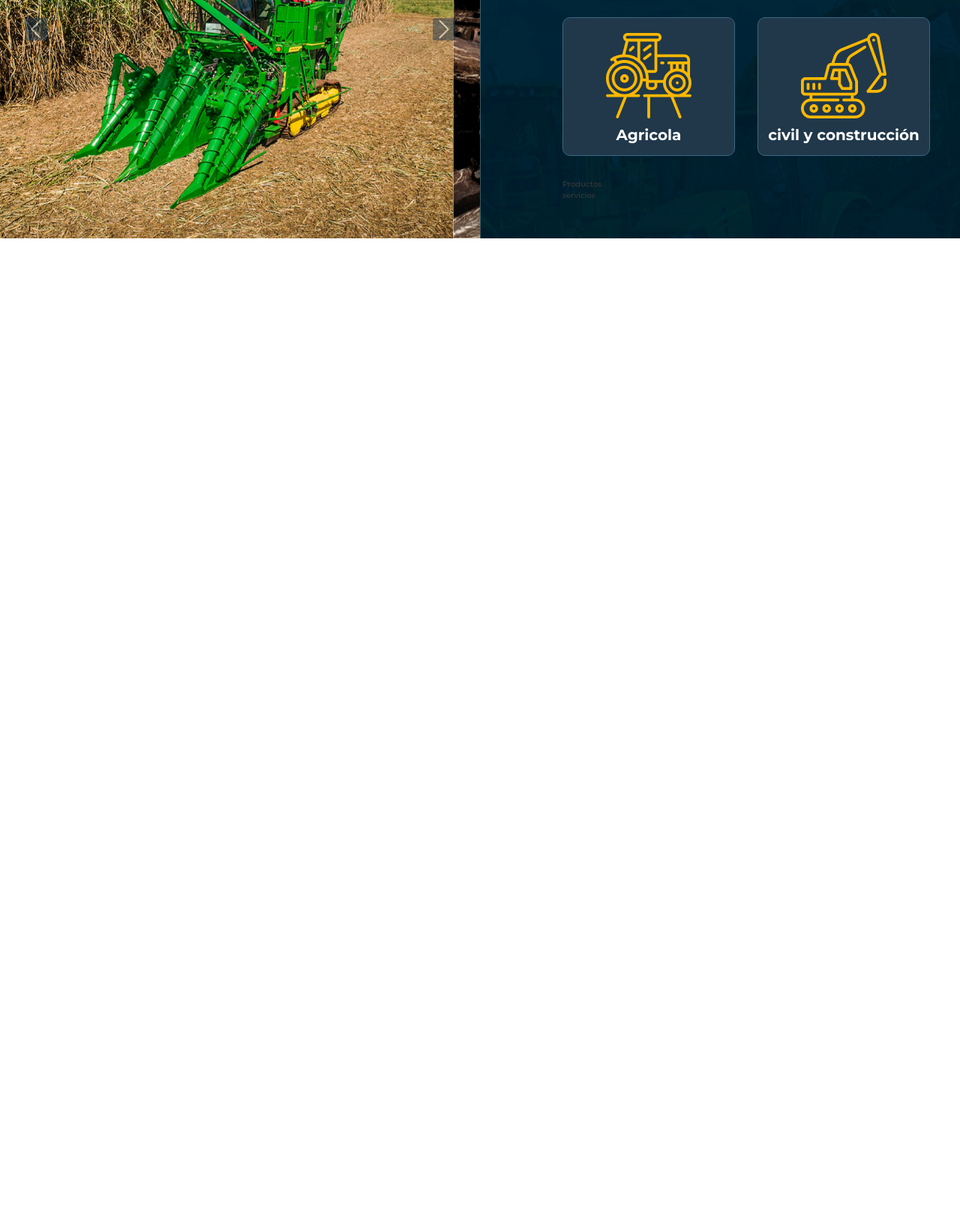
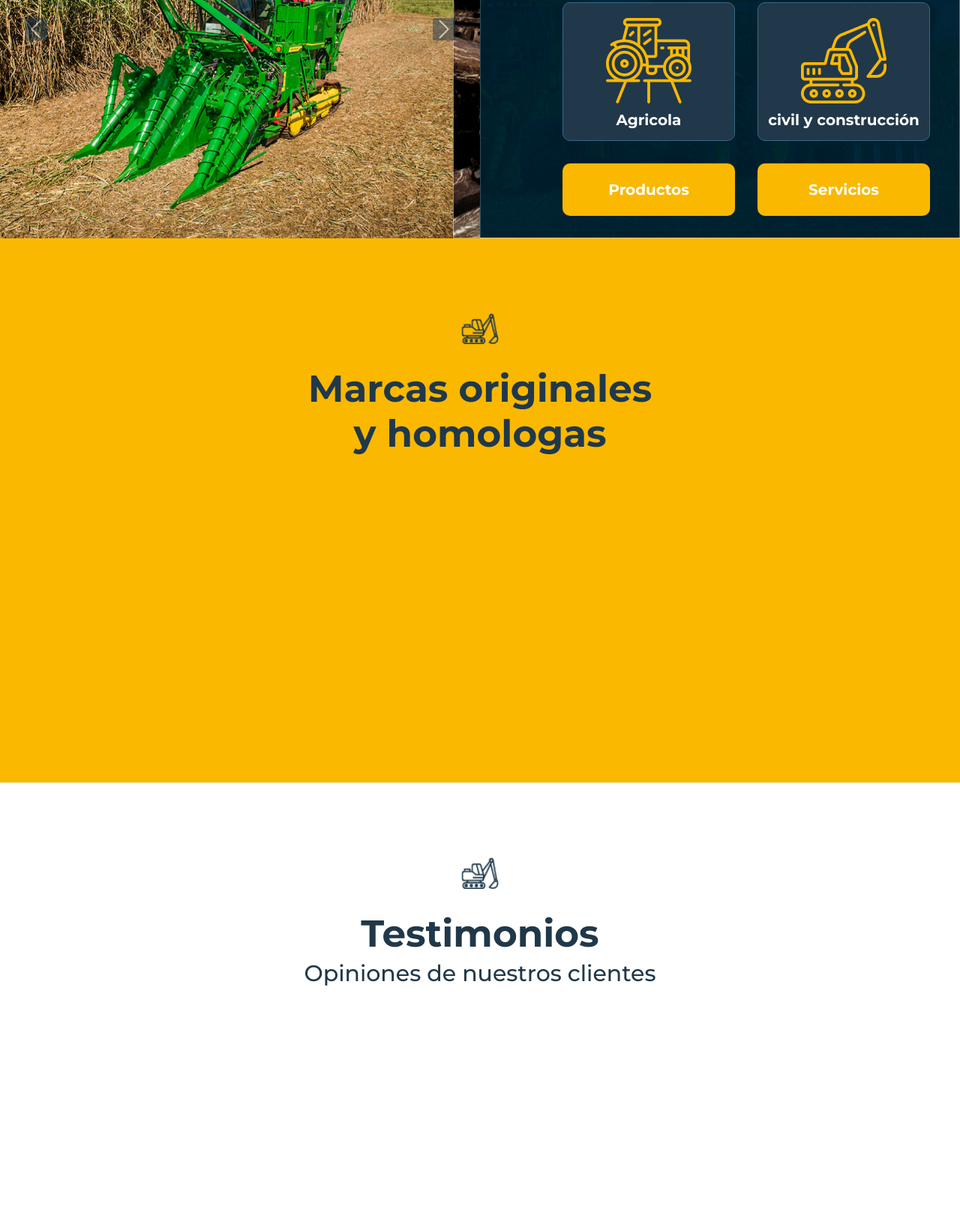
Before and after one commit to EdgarLopez95/granTornillo, a plain HTML site: page index.html in a window 1280 px wide. Shown: the part 2158-3783 px from the top of the page at 75% size. Before the commit the page ends 2476 px from the top, so only its background shows below. Drawn offline with nearby package versions, Linux system fonts and the light colour scheme.

Commit message:
definiendo la ultima seccion

```diff
--- a/css/scss/pages/_home.scss
+++ b/css/scss/pages/_home.scss
@@ -2,7 +2,6 @@
   .seccionOne {
     height: 830px;
     background-image: url(https://raw.githubusercontent.com/EdgarLopez95/granTornillo/main/assets/bannerHome.jpg);
-
     background-size: cover; /* Hace que la imagen cubra todo el contenedor */
     background-position: center; /* Alinea la imagen al centro del contenedor */
     background-repeat: no-repeat; /* Evita la repetición de la imagen */
@@ -162,6 +161,7 @@
     }
     .seccionOne_div-derecho {
       background-image: url(https://raw.githubusercontent.com/EdgarLopez95/granTornillo/main/assets/imagenDerecha.jpg);
+      background-size: cover; /* Hace que la imagen cubra todo el contenedor */
       width: 50%;
       display: flex;
       align-items: center;
@@ -188,6 +188,7 @@
           margin: 30px 0;
           display: grid;
           grid-template-columns: 1fr 1fr;
+          grid-template-rows: auto;
           gap: 30px;
           .cuadro-uno {
             background-color: #20384a;
@@ -207,8 +208,78 @@
               padding: 10px 0;
             }
           }
+          button {
+            background-color: $colorYellow;
+            color: white;
+            font-size: 20px;
+            font-weight: bold;
+            border-radius: 10px;
+            padding: 20px 0;
+            transition: all 300ms;
+            &:hover {
+              transform: scale(1.1);
+            }
+          }
         }
       }
     }
   }
+  .seccionFour {
+    background-color: $colorYellow;
+    padding: 100px 100px;
+    img {
+      max-width: 50px;
+      margin: 0 auto;
+    }
+    h3 {
+      text-align: center;
+      font-size: 50px;
+      font-weight: bold;
+      color: $colorDarkBlue;
+      padding: 30px;
+    }
+    .contenedor-logos {
+      max-width: 1200px;
+      height: 300px;
+      display: flex;
+      margin: 0 auto;
+    }
+  }
+  .seccionFive {
+    background-color: white;
+    padding: 100px 100px;
+    img {
+      max-width: 50px;
+      margin: 0 auto;
+    }
+    h3 {
+      text-align: center;
+      font-size: 50px;
+      font-weight: bold;
+      color: $colorDarkBlue;
+      padding-top: 30px;
+    }
+    h4 {
+      text-align: center;
+      font-size: 30px;
+      font-weight: normal;
+      color: $colorDarkBlue;
+    }
+    .contenedor-logos {
+      max-width: 1200px;
+      height: 300px;
+      display: flex;
+      margin: 0 auto;
+    }
+  }
+  .seccionSix {
+    height: 670px;
+    background-image: url(./../../../assets/bannersContacto.jpg);
+    background-size: cover; /* Hace que la imagen cubra todo el contenedor */
+    background-position: center; /* Alinea la imagen al centro del contenedor */
+    background-repeat: no-repeat; /* Evita la repetición de la imagen */
+    display: flex;
+    justify-content: center;
+    align-items: center;
+  }
 }
--- a/index.html
+++ b/index.html
@@ -163,7 +163,6 @@
           </article>
         </div>
       </section>
-
       <section class="seccionTrees">
         <div class="seccionOne_div-izquierda">
           <div
@@ -242,16 +241,39 @@
                 <img src="./assets/escabadoraBoton.svg" alt="" />
                 <h4>civil y construcción</h4>
               </div>
-              <div class="boton">
-                <button>Productos</button>
-                <button>servicios</button>
-              </div>
+              <button>
+                <a href="./pages/productos.html">Productos</a>
+              </button>
+
+              <button>Servicios</button>
             </div>
           </div>
         </div>
       </section>
-      <section class="seccionFour"></section>
-      <section class="seccionFive"></section>
+      <section class="seccionFour">
+        <img
+          class="imagenEscabadora"
+          src="./assets/iconoEscabadora.png"
+          alt=""
+        />
+        <h3>
+          Marcas originales <br />
+          y homologas
+        </h3>
+        <div class="contenedor-logos"></div>
+      </section>
+      <section class="seccionFive">
+        <img
+          class="imagenEscabadora"
+          src="./assets/iconoEscabadora.png"
+          alt=""
+        />
+        <h3>
+          Testimonios
+        </h3>
+        <h4>Opiniones de nuestros clientes</h4>
+        <div class="contenedor-logos"></div>
+      </section>
       <section class="seccionSix"></section>
     </main>
     <script
```
Also changed, not shown: assets/bannersContacto.jpg (added), css/styles.css, 1 other file.
